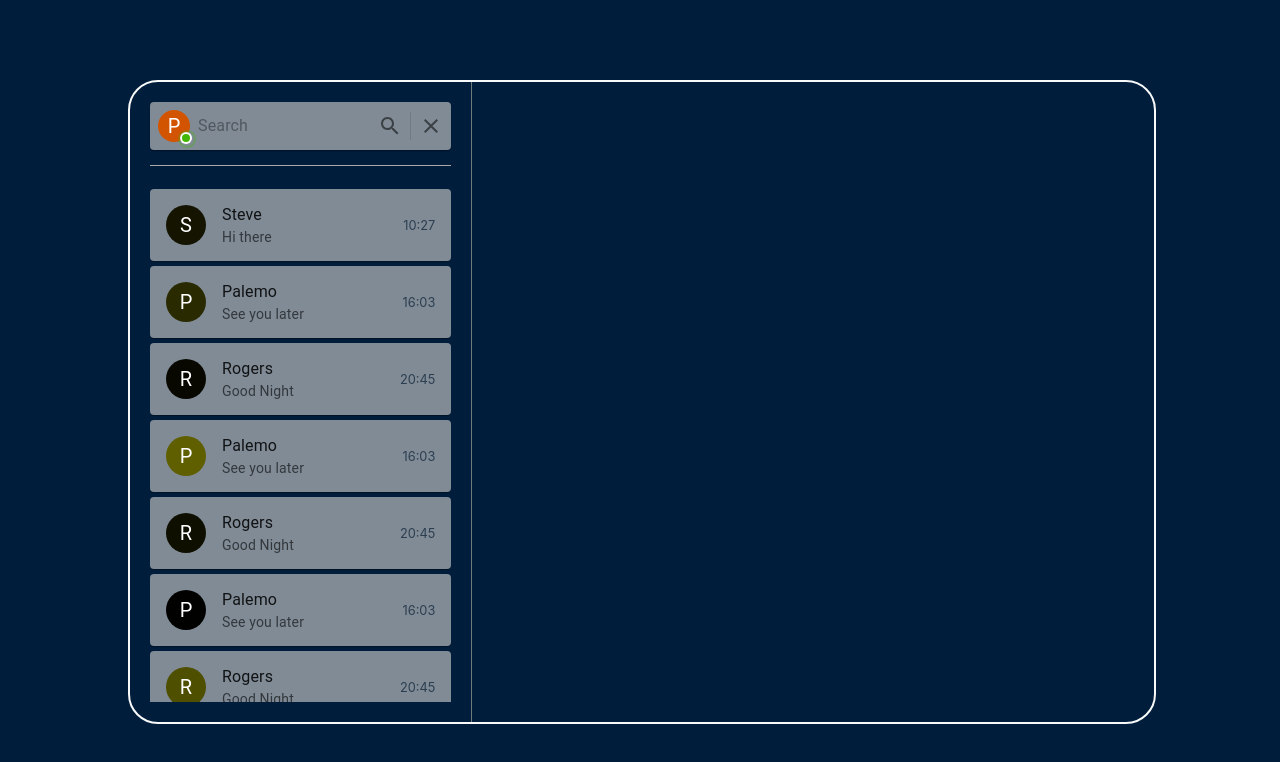
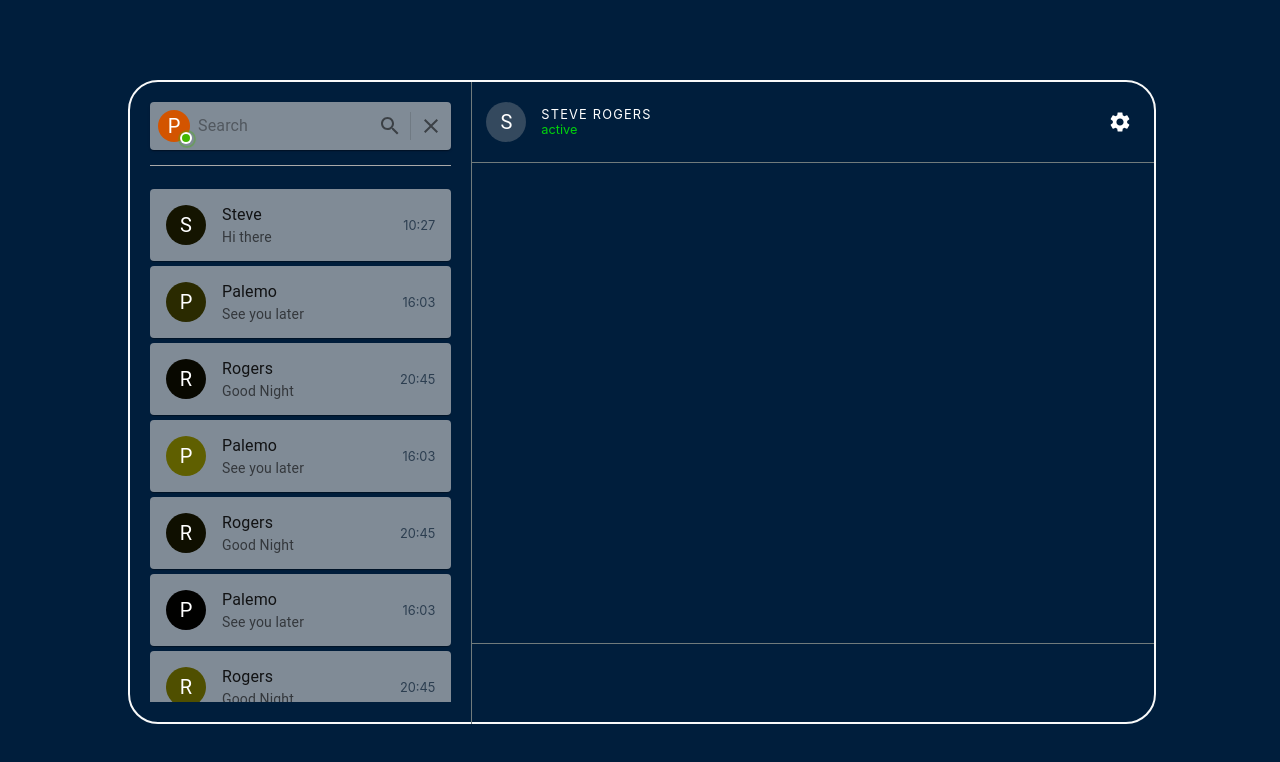
Before and after one commit to pragashraj/E-Chat_Web, a React (Create React App) app: page / in a window 1280 px wide. Shown: the top 762 px of the page. Built offline with nearby package versions, Linux system fonts and the light colour scheme.

Commit message:
feat: chat right-header

```diff
--- a/src/components/InputHeader.js
+++ b/src/components/InputHeader.js
@@ -36,7 +36,7 @@ const InputHeader = ({placeholder, value, desktopView}) => {
     const renderMobileView = () => {
         return (
             <>
-            <IconButton className = {classes.icon_btn} aria-label = "directions">
+            <IconButton className = {classes.icon_btn} aria-label = "search">
                 <PersonSearch sx = {{color: "white", width: 30}}/>
             </IconButton>
             <Divider className = {classes.divider} orientation = "vertical" />
--- /dev/null
+++ b/src/screens/Home/Header.js
@@ -0,0 +1,58 @@
+import React from 'react'
+
+import { Grid, IconButton, Avatar } from '@mui/material'
+import { Settings } from '@mui/icons-material'
+import { makeStyles } from '@mui/styles'
+
+import './Home.css'
+
+const useStyles = makeStyles((theme) => ({
+    root: {
+        alignItems: "center",
+        justifyContent: "center",
+        height: "100%"
+    },
+    icon: {
+        color: "white",
+        width: 30
+    },
+}))
+
+const Header = () => {
+    const classes = useStyles()
+
+    const renderSettingBlog = () => {
+        return (
+            <IconButton aria-label = "settings">
+                <Settings className = {classes.icon}/>
+            </IconButton>
+        )
+    }
+
+    const renderSecondaryUser = () => {
+        return (
+            <div className = "secondary_user_blog">
+                <Avatar sx = {{ bgcolor: "#34495E" }}>S</Avatar>
+                <div className = "secondary_user_detail">
+                    <span className = "secondary_user_name">Steve rogers</span>
+                    <span className = "secondary_user_active">active</span>
+                </div>
+            </div>
+        )
+    }
+
+    return (
+        <div className = "chat_header_root">
+            <Grid container className = {classes.root}>
+                <Grid item xs = {10} md = {11}>
+                    { renderSecondaryUser() }
+                </Grid>
+                <Grid item xs = {2} md = {1}>
+                    { renderSettingBlog() }
+                </Grid>
+            </Grid>
+        </div>
+    )
+}
+
+export default Header
--- a/src/screens/Home/Home.css
+++ b/src/screens/Home/Home.css
@@ -52,3 +52,64 @@
     overflow-y: scroll;
     overflow-x: hidden;
 }
+
+.card_right {
+    width: 100%;
+    height: 100%;
+    display: flex;
+}
+
+.card_right_content {
+    display: flex;
+    width: 100%;
+    flex-direction: column;
+}
+
+.card_right_header {
+    width: 100%;
+    height: 10vh;
+    border-bottom: 1px solid #707B7C;
+}
+
+.card_right_body {
+    width: 100%;
+    height: 60vh;
+}
+
+.card_right_footer {
+    width: 100%;
+    height: 10vh;
+    border-top: 1px solid #707B7C;
+}
+
+.chat_header_root {
+    align-items: center;
+    justify-content: center;
+    width: 100%;
+    height: 100%;
+}
+
+.secondary_user_blog {
+    padding: 15px;
+    display: flex;
+    flex-direction: row;
+    align-items: center;
+}
+
+.secondary_user_detail {
+    margin-left: 15px;
+    display: flex;
+    flex-direction: column;
+}
+
+.secondary_user_name {
+    color: #fff;
+    text-transform: uppercase;
+    font-size: 0.8rem;
+    letter-spacing: 1.2px;
+}
+
+.secondary_user_active {
+    color: rgba(0, 255, 0, 0.8);
+    font-size: 0.8rem;
+}
--- a/src/screens/Home/Home.js
+++ b/src/screens/Home/Home.js
@@ -3,6 +3,7 @@ import React, { Component } from 'react'
 import { Box, Grid } from '@mui/material'
 
 import Aside from './Aside'
+import Header from './Header'
 
 import './Home.css'
 
@@ -17,6 +18,22 @@ class Home extends Component {
         {id: "6", avatar: "P", user: "Palemo", recentMessage: "See you later", dateTime: "16:03"},
         {id: "7", avatar: "R", user: "Rogers", recentMessage: "Good Night", dateTime: "20:45"},
     ]
+
+    renderCardRight = () => {
+        return (
+            <div className = "card_right_content">
+                <div className = "card_right_header">
+                    <Header/>
+                </div>
+                <div className = "card_right_body">
+
+                </div>
+                <div className = "card_right_footer">
+
+                </div>
+            </div>
+        )
+    }
 
     renderCardLeft = () => {
         return (
@@ -35,7 +52,11 @@ class Home extends Component {
                             { this.renderCardLeft() }
                         </div>
                     </Grid>
-                    <Grid item xs = {8}></Grid>
+                    <Grid item xs = {8}>
+                        <div className = "card_right">
+                            { this.renderCardRight() }
+                        </div>
+                    </Grid>
                 </Grid>
             </div>
         )
```
